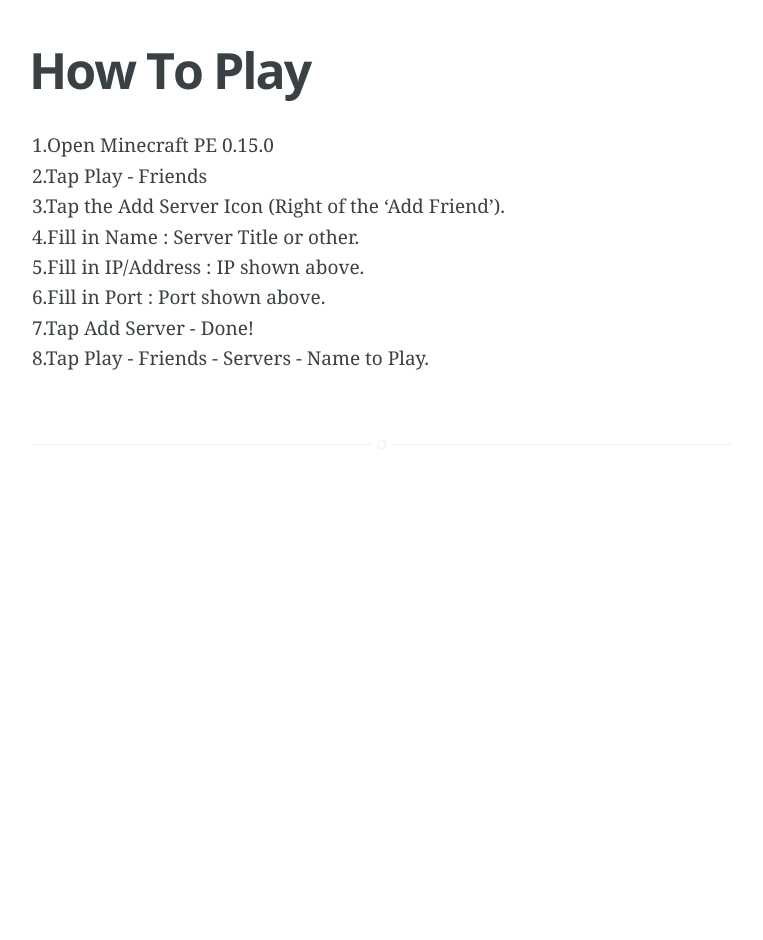
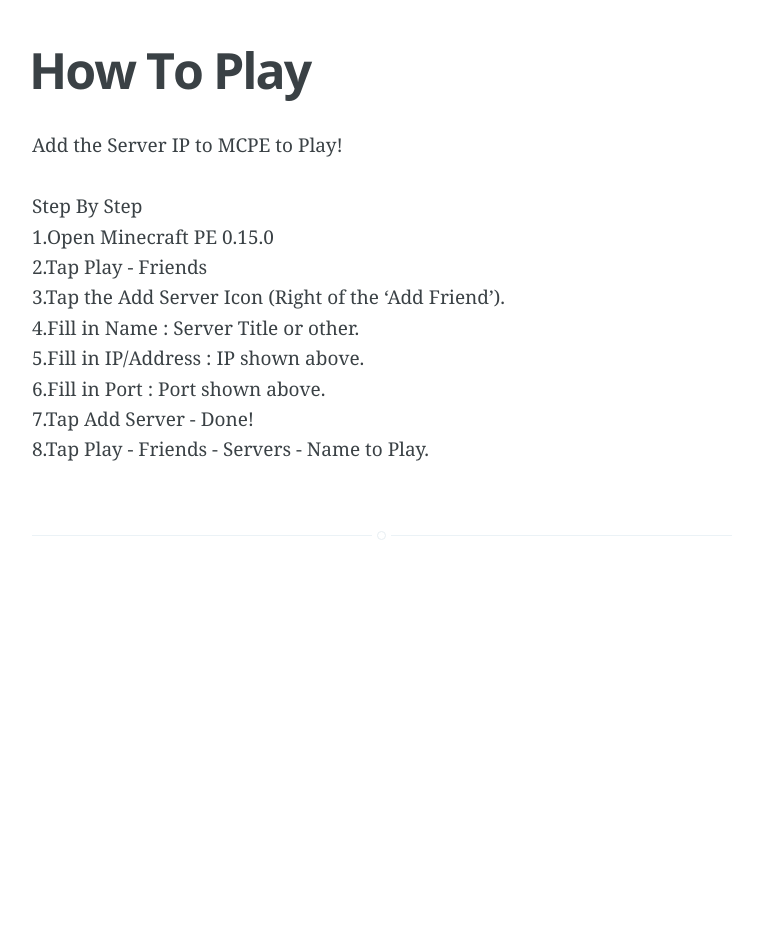
Before and after one commit to Minecraft-PE-Servers/Minecraft-PE-Servers.github.io, a Jekyll site: the page built from _posts/2016-06-28-How-to-play-Minecraft-pe-servers-By-MineServer-APP.md, in a window 1280 px wide. Shown: the whole page, without its empty margins (258-1021 px from the left). Built offline with Jekyll 4.4.1, drawn with Linux system fonts in a browser that asks for light colours.

Commit message:
提交发布

```diff
--- a/_posts/2016-06-28-How-to-play-Minecraft-pe-servers-By-MineServer-APP.md
+++ b/_posts/2016-06-28-How-to-play-Minecraft-pe-servers-By-MineServer-APP.md
@@ -5,6 +5,9 @@
 categories: iniciante
 disqus: true
 ---
+Add the Server IP to MCPE to Play!
+
+Step By Step
 1.Open Minecraft PE 0.15.0
 2.Tap Play - Friends
 3.Tap the Add Server Icon (Right of the ‘Add Friend’).
```
